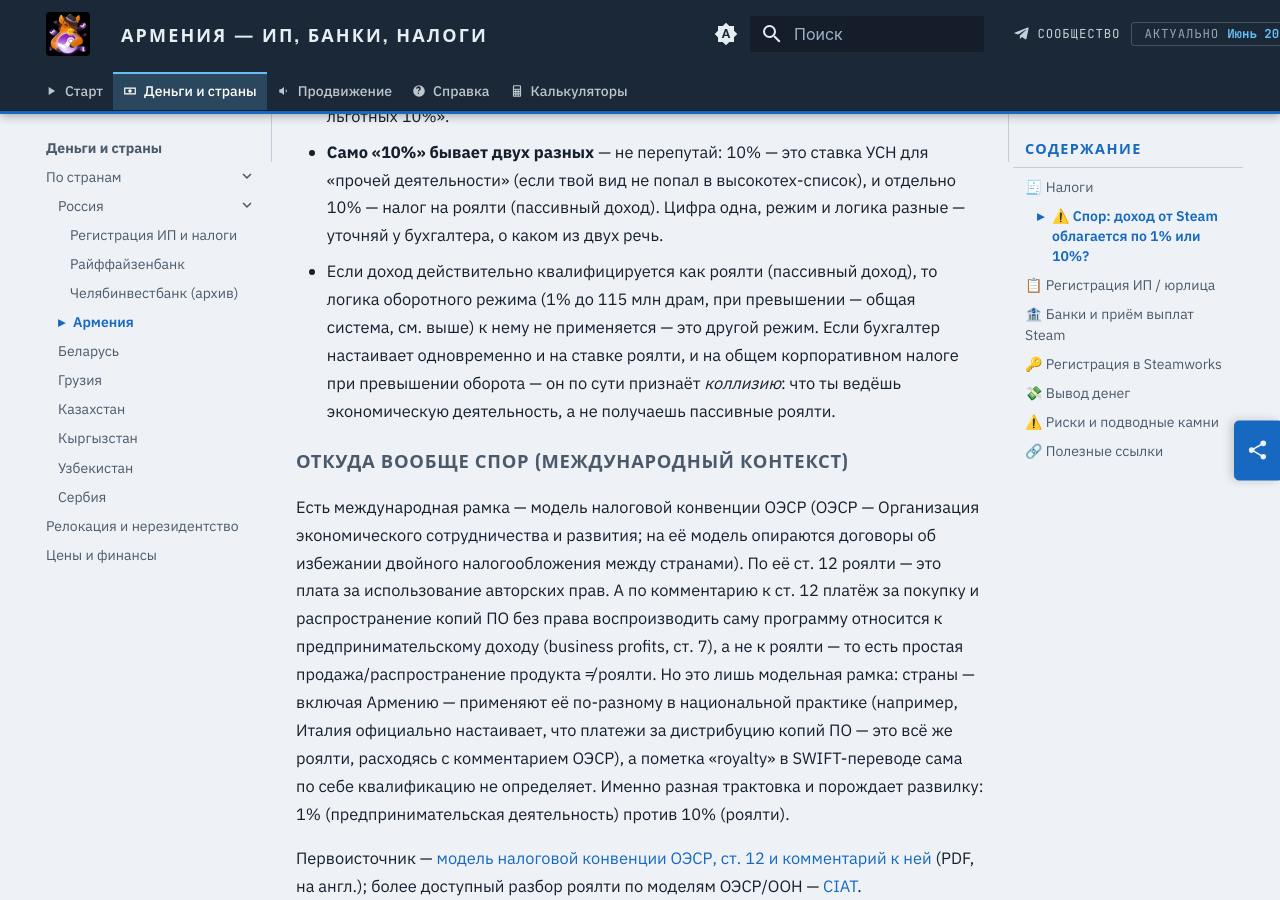
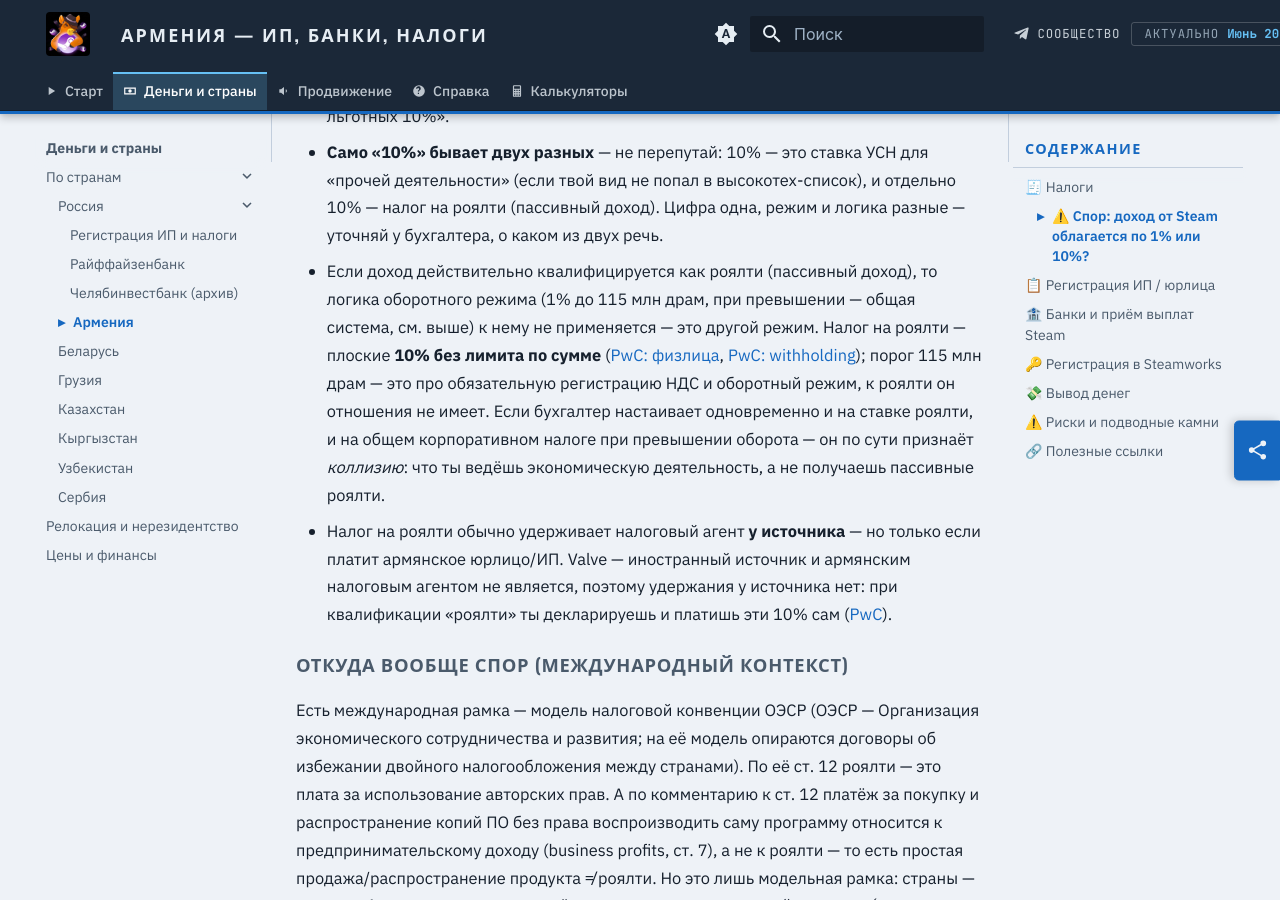
Before and after one commit to steam-izdat/steam-izdat.github.io, an MkDocs documentation site: the page built from docs/03-other-countries/armenia.md, in a window 1280 px wide and 900 px high, scrolled down 2463 px. Built offline with MkDocs 1.6.1 and Material for MkDocs 9.7.7, drawn with Linux system fonts in a browser that asks for light colours.

Commit message:
Армения: пруфы PwC к ставке роялти 10% без лимита + нюанс «Valve не налоговый агент»

```diff
--- a/docs/03-other-countries/armenia.md
+++ b/docs/03-other-countries/armenia.md
@@ -42,7 +42,8 @@
 
 - 10% на роялти — это не «льгота» и не упрощённый режим для ИП/ООО, а обычная ставка налога на роялти. Это разные вещи из разных логик, а не «1% против льготных 10%».
 - **Само «10%» бывает двух разных** — не перепутай: 10% — это ставка УСН для «прочей деятельности» (если твой вид не попал в высокотех-список), и отдельно 10% — налог на роялти (пассивный доход). Цифра одна, режим и логика разные — уточняй у бухгалтера, о каком из двух речь.
-- Если доход действительно квалифицируется как роялти (пассивный доход), то логика оборотного режима (1% до 115 млн драм, при превышении — общая система, см. выше) к нему не применяется — это другой режим. Если бухгалтер настаивает одновременно и на ставке роялти, и на общем корпоративном налоге при превышении оборота — он по сути признаёт *коллизию*: что ты ведёшь экономическую деятельность, а не получаешь пассивные роялти.
+- Если доход действительно квалифицируется как роялти (пассивный доход), то логика оборотного режима (1% до 115 млн драм, при превышении — общая система, см. выше) к нему не применяется — это другой режим. Налог на роялти — плоские **10% без лимита по сумме** ([PwC: физлица](https://taxsummaries.pwc.com/armenia/individual/taxes-on-personal-income), [PwC: withholding](https://taxsummaries.pwc.com/armenia/corporate/withholding-taxes)); порог 115 млн драм — это про обязательную регистрацию НДС и оборотный режим, к роялти он отношения не имеет. Если бухгалтер настаивает одновременно и на ставке роялти, и на общем корпоративном налоге при превышении оборота — он по сути признаёт *коллизию*: что ты ведёшь экономическую деятельность, а не получаешь пассивные роялти.
+- Налог на роялти обычно удерживает налоговый агент **у источника** — но только если платит армянское юрлицо/ИП. Valve — иностранный источник и армянским налоговым агентом не является, поэтому удержания у источника нет: при квалификации «роялти» ты декларируешь и платишь эти 10% сам ([PwC](https://taxsummaries.pwc.com/armenia/individual/taxes-on-personal-income)).
 
 #### Откуда вообще спор (международный контекст)
 
```
